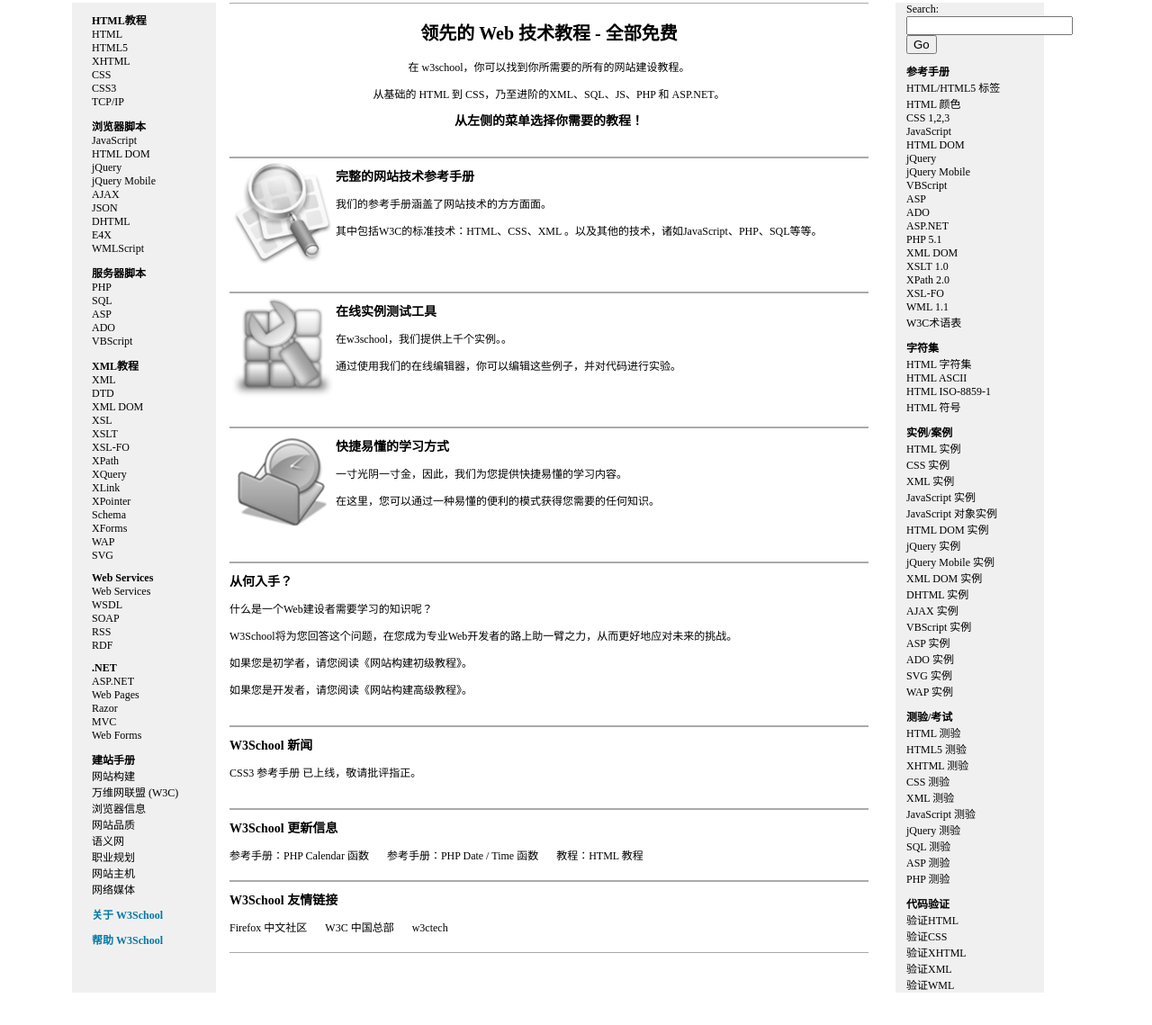
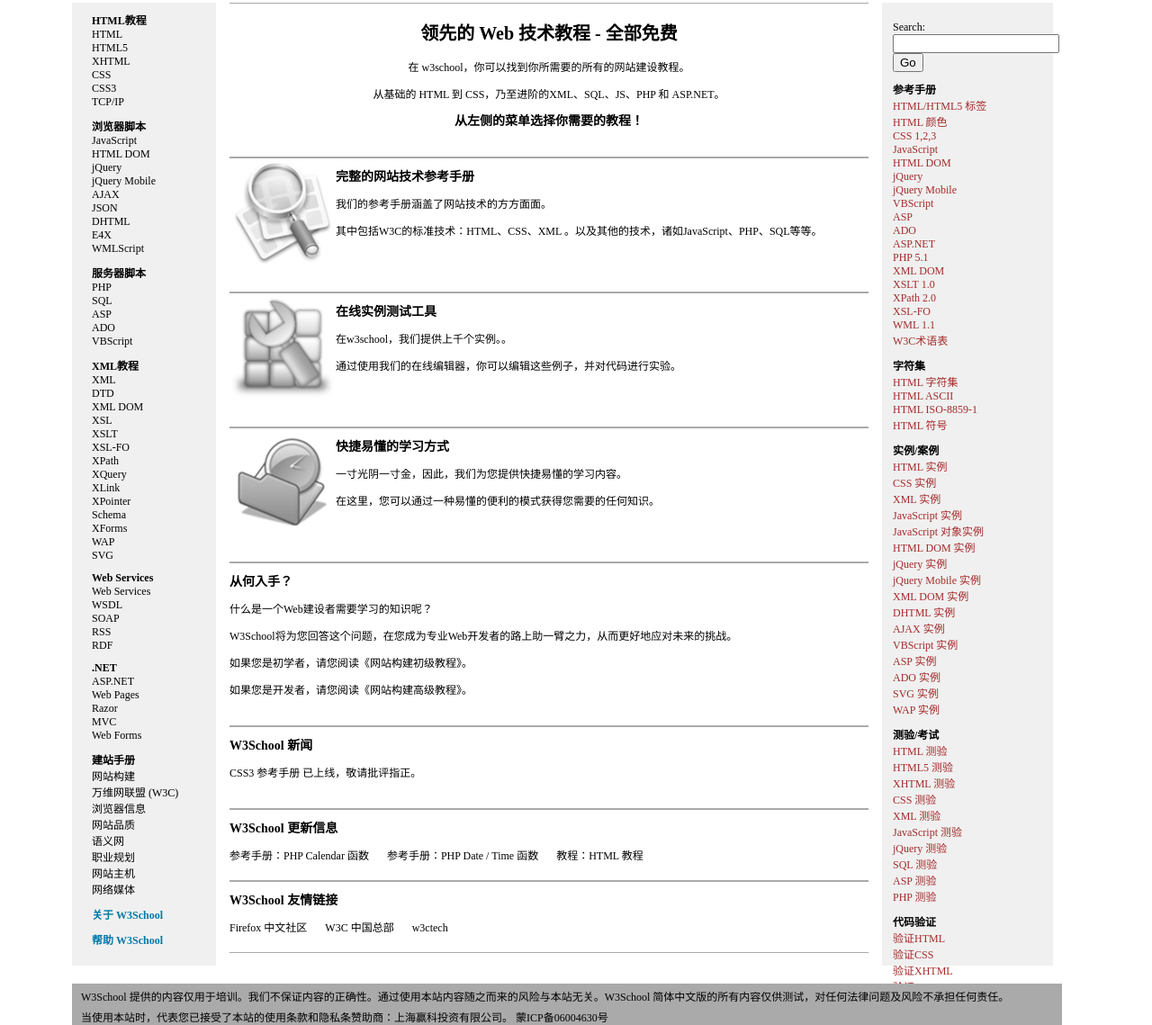
Before and after one commit to zyy86272261/w3cschool--, a plain HTML site: page index.html in a window 1280 px wide. Shown: the part 142-1281 px from the top of the page at 90% size. Before the commit the page ends 1245 px from the top, so only its background shows below. Drawn offline with Linux system fonts and the light colour scheme.

Commit message:
2017-3-19-2

```diff
--- a/css/index.css
+++ b/css/index.css
@@ -40,7 +40,7 @@ text-align: center;
 }
 .mid_left{
     width: 150px;
-    height: 1100px;
+    height: 1070px;
     padding-left: 10px;
     background-color: #F0F0F0;
     float: left;
@@ -62,7 +62,7 @@ text-align: center;
 .mid_mid{
     width: 710px;
     float: left;
-    margin: 0 15px;
+    margin: 0 0 0 15px;
 }
 .mid_mid h2{
     font-size: 20px;
@@ -107,9 +107,10 @@ text-align: center;
     padding-bottom: 30px;
 }
 .mid_right{
-    width: 165px;
+    width: 190px;
+    height: 1070px;
     float: left;
-    margin: 0 15px;
+    margin: 0 0 0 15px;
     background-color: #F0F0F0;
 }
 .mid_right h2{
@@ -119,6 +120,7 @@ text-align: center;
     font-weight: bold;
 }
 .mid_right p{
+    color: brown;
     font-size: 12px;
     text-align: left;
     margin: 0px 0px 0px 12px;
@@ -126,3 +128,20 @@ text-align: center;
 .mid_right h2#l_b{
     color: #0479A7;
 }
+#searchui{
+    padding-top: 20px;
+}
+.bottom{
+    width: 1100px;
+    float: left;
+    text-align:center;
+    padding:0;
+    margin-top: 20px;
+    margin-left: 40px;
+    background-color: #aaaaaa;
+}
+.bottom p{
+    font-size: 12px;
+    margin: 5px 10px 0 10px;
+    text-align: left;
+}
--- a/index.html
+++ b/index.html
@@ -137,7 +137,7 @@
     <div class="mid_right">
         <div id="searchui">
             <form method="get" id="searchform" action="http://www.google.com.hk/search">
-                <p><label for="searched_content">Search:</label></p>
+                <p><label for="searched_content" style="color:black">Search:</label></p>
                 <p><input type="hidden" name="sitesearch" value="w3school.com.cn" /></p>
                 <p>
                     <input type="text" name="as_q" class="box"  id="searched_content" title="在此输入搜索内容。" />
@@ -206,5 +206,9 @@
         <P>验证WML</P>
     </div>
 </div>
+<div class="bottom">
+    <p>W3School 提供的内容仅用于培训。我们不保证内容的正确性。通过使用本站内容随之而来的风险与本站无关。W3School 简体中文版的所有内容仅供测试，对任何法律问题及风险不承担任何责任。</p>
+    <p>当使用本站时，代表您已接受了本站的使用条款和隐私条赞助商：上海赢科投资有限公司。 蒙ICP备06004630号</p>
+</div>
 </body>
 </html>
```
